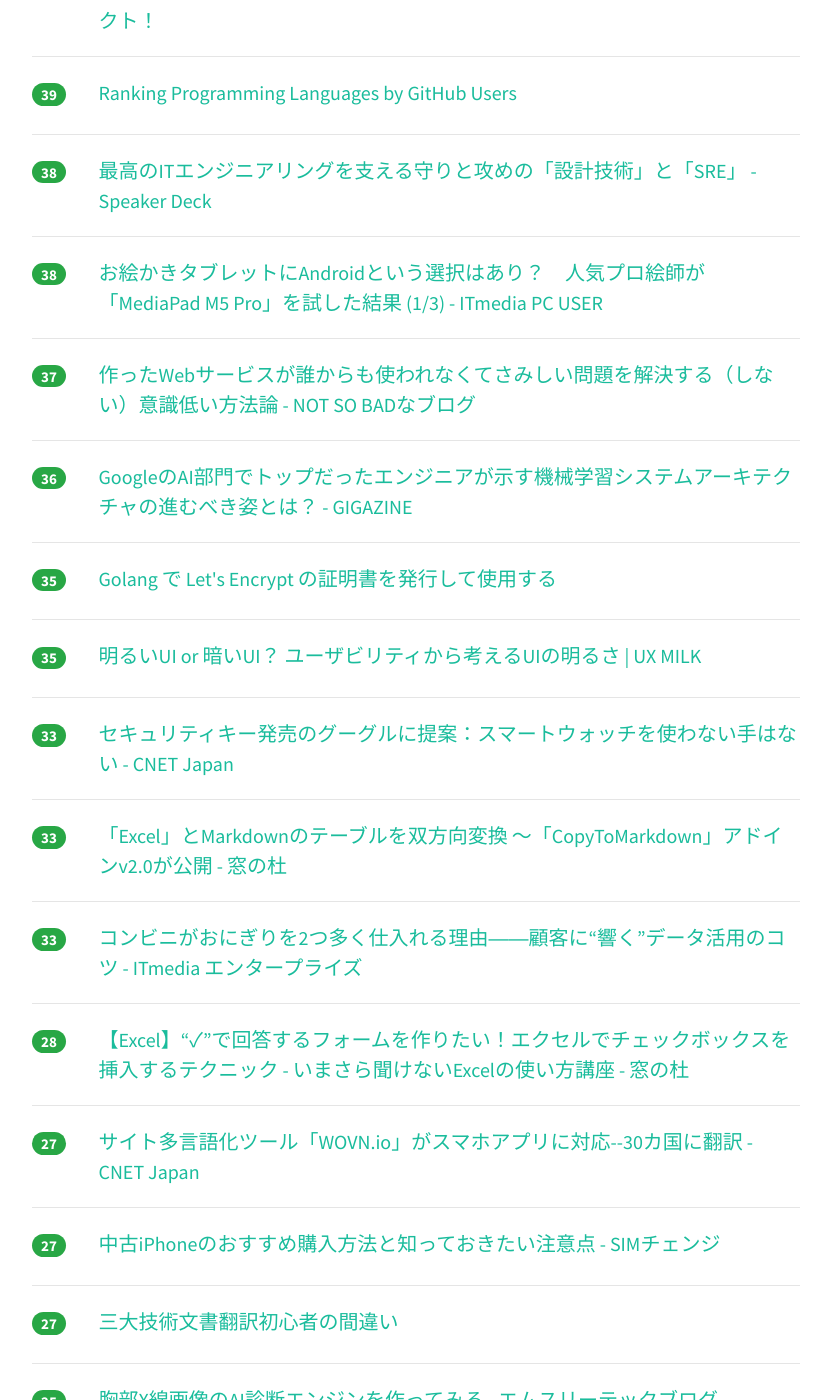
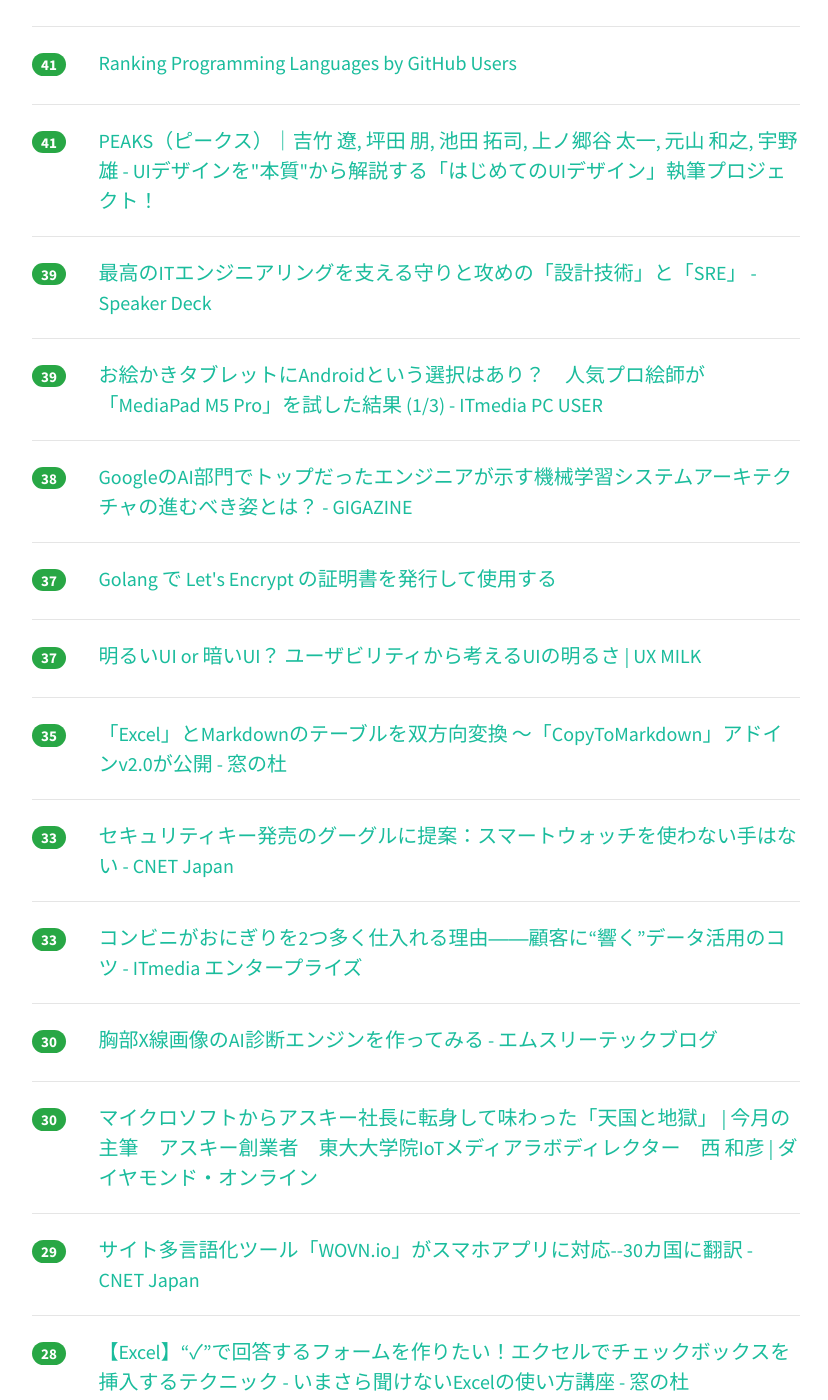
Before and after one commit to yatta47/hatena-matome-site, a Jekyll site: the page built from _posts/2018-07-30-hatena.md, in a window 1280 px wide and 1400 px high, scrolled down 1912 px. Shown: the whole window, without its empty margins (224-1052 px from the left). Built offline with Jekyll 4.4.1, drawn with Linux system fonts in a browser that asks for light colours; nearby versions of some CDN libraries; some of the changed text lies outside the part shown.

Commit message:
Updated 2018-07-30

```diff
--- a/_posts/2018-07-30-hatena.md
+++ b/_posts/2018-07-30-hatena.md
@@ -1,64 +1,64 @@
 ---
 layout: post
 title:  "2018-07-30 はてぶIT"
-date:   2018-07-30 19:00:46
+date:   2018-07-30 20:01:38
 tags: [it-hotentry]
 ---
-64 件のデータあり
+67 件のデータあり
 
 <hr><div class="row">
-<div class="col-1"><span class="badge badge-pill badge-success h2">605</span></div>
+<div class="col-1"><span class="badge badge-pill badge-success h2">625</span></div>
 <div class="col-11"><a href='http://waenavi.hatenablog.jp/entry/20180729/1532867725' target='_blank'>【ExcelとCSV】本気で理解したい初心者のためのCSV勉強会資料 - わえなび ワード＆エクセル問題集</a></div>
 </div>
 <hr>
 <div class="row">
-<div class="col-1"><span class="badge badge-pill badge-success h2">258</span></div>
+<div class="col-1"><span class="badge badge-pill badge-success h2">290</span></div>
 <div class="col-11"><a href='https://yandod.github.io/blog/2018/07/29/highschool-programming-textbook/' target='_blank'>高校で使われているプログラミングの教科書を全部購入して比較 (情報の科学) - Yusuke Ando a.k.a yando</a></div>
 </div>
 <hr>
 <div class="row">
-<div class="col-1"><span class="badge badge-pill badge-success h2">225</span></div>
+<div class="col-1"><span class="badge badge-pill badge-success h2">236</span></div>
 <div class="col-11"><a href='https://pc.watch.impress.co.jp/docs/column/yajiuma-mini-review/1135249.html' target='_blank'>【やじうまミニレビュー】PCや家電の物理スイッチをスマートフォンから操作できるIoTデバイス「Switch Bot」 - PC Watch</a></div>
 </div>
 <hr>
 <div class="row">
-<div class="col-1"><span class="badge badge-pill badge-success h2">185</span></div>
+<div class="col-1"><span class="badge badge-pill badge-success h2">216</span></div>
 <div class="col-11"><a href='https://gigazine.net/news/20180730-site-reliability-engineering/' target='_blank'>Googleによるシステム開発・維持管理ノウハウをまとめた本が無料公開中 - GIGAZINE</a></div>
 </div>
 <hr>
 <div class="row">
-<div class="col-1"><span class="badge badge-pill badge-success h2">181</span></div>
+<div class="col-1"><span class="badge badge-pill badge-success h2">197</span></div>
 <div class="col-11"><a href='https://note.mu/llminatoll/n/nfd4ea73d58a1' target='_blank'>【たった1時間半でできる】YouTube動画でDocker Laravel開発環境ハンズオン #YYPHP｜湊川あい@わかばちゃんと学ぶ本 発売中｜note</a></div>
 </div>
 <hr>
 <div class="row">
-<div class="col-1"><span class="badge badge-pill badge-success h2">120</span></div>
+<div class="col-1"><span class="badge badge-pill badge-success h2">142</span></div>
+<div class="col-11"><a href='https://qiita.com/aimof/items/d68bdb347283ee2dbccf' target='_blank'>スピード感重視なのでテストは書かない。テストはなぜ開発を遅くするか</a></div>
+</div>
+<hr>
+<div class="row">
+<div class="col-1"><span class="badge badge-pill badge-success h2">121</span></div>
 <div class="col-11"><a href='https://tike.hatenablog.com/entry/2018/07/29/213255' target='_blank'>SEOポイズニングの手法を使用した偽ECサイトについて - tike blog</a></div>
 </div>
 <hr>
 <div class="row">
-<div class="col-1"><span class="badge badge-pill badge-success h2">109</span></div>
-<div class="col-11"><a href='https://qiita.com/aimof/items/d68bdb347283ee2dbccf' target='_blank'>スピード感重視なのでテストは書かない。テストはなぜ開発を遅くするか</a></div>
+<div class="col-1"><span class="badge badge-pill badge-success h2">118</span></div>
+<div class="col-11"><a href='https://togetter.com/li/1251697' target='_blank'>最近、Googleで複数のキーワードを使って検索すると『勝手に打ち消し線を引いて取捨選択した結果』を返すから不便「すごい検索精度落ちてる」 - Togetter</a></div>
 </div>
 <hr>
 <div class="row">
-<div class="col-1"><span class="badge badge-pill badge-success h2">107</span></div>
+<div class="col-1"><span class="badge badge-pill badge-success h2">114</span></div>
 <div class="col-11"><a href='http://www.atmarkit.co.jp/ait/articles/1807/30/news008.html' target='_blank'>ひよこ大佐、私もTwitterで転職できますか？ (1/4)：教えて！　キラキラお兄さん - ＠IT</a></div>
 </div>
 <hr>
 <div class="row">
-<div class="col-1"><span class="badge badge-pill badge-success h2">80</span></div>
-<div class="col-11"><a href='https://togetter.com/li/1251697' target='_blank'>最近、Googleで複数のキーワードを使って検索すると『勝手に打ち消し線を引いて取捨選択した結果』を返すから不便「すごい検索精度落ちてる」 - Togetter</a></div>
+<div class="col-1"><span class="badge badge-pill badge-success h2">68</span></div>
+<div class="col-11"><a href='https://k0kubun.hatenablog.com/entry/mjit-compaction' target='_blank'>RubyのJITに生成コードのメモリ局所性対策を入れた話 - k0kubun's blog</a></div>
 </div>
 <hr>
 <div class="row">
-<div class="col-1"><span class="badge badge-pill badge-success h2">67</span></div>
+<div class="col-1"><span class="badge badge-pill badge-success h2">68</span></div>
 <div class="col-11"><a href='https://www.publickey1.jp/blog/18/googlecloud_build1120github.html' target='_blank'>Google、「Cloud Build」発表。ビルド／テスト／デプロイの実行をマネージドサービスで提供、1日あたり120分まで無料。GitHubと提携も － Publickey</a></div>
-</div>
-<hr>
-<div class="row">
-<div class="col-1"><span class="badge badge-pill badge-success h2">66</span></div>
-<div class="col-11"><a href='https://k0kubun.hatenablog.com/entry/mjit-compaction' target='_blank'>RubyのJITに生成コードのメモリ局所性対策を入れた話 - k0kubun's blog</a></div>
 </div>
 <hr>
 <div class="row">
@@ -67,13 +67,18 @@ tags: [it-hotentry]
 </div>
 <hr>
 <div class="row">
-<div class="col-1"><span class="badge badge-pill badge-success h2">55</span></div>
+<div class="col-1"><span class="badge badge-pill badge-success h2">56</span></div>
 <div class="col-11"><a href='https://medium.com/@YoshuaDilhamKishi/ba798b2b6e5c' target='_blank'>シリコンバレーのアクセラレーターを受けて感じている事 – Yoshua Dilham Kishi – Medium</a></div>
 </div>
 <hr>
 <div class="row">
-<div class="col-1"><span class="badge badge-pill badge-success h2">46</span></div>
+<div class="col-1"><span class="badge badge-pill badge-success h2">48</span></div>
 <div class="col-11"><a href='https://jp.techcrunch.com/2018/07/30/arm/' target='_blank'>ソフトバンク傘下のARMが米データ分析企業Treasure Dataを6億ドルで買収か | TechCrunch Japan</a></div>
+</div>
+<hr>
+<div class="row">
+<div class="col-1"><span class="badge badge-pill badge-success h2">45</span></div>
+<div class="col-11"><a href='https://blog.notsobad.jp/entry/2018/07/30/110000' target='_blank'>作ったWebサービスが誰からも使われなくてさみしい問題を解決する（しない）意識低い方法論 - NOT SO BADなブログ</a></div>
 </div>
 <hr>
 <div class="row">
@@ -83,42 +88,42 @@ tags: [it-hotentry]
 <hr>
 <div class="row">
 <div class="col-1"><span class="badge badge-pill badge-success h2">41</span></div>
+<div class="col-11"><a href='https://www.benfrederickson.com/ranking-programming-languages-by-github-users/' target='_blank'>Ranking Programming Languages by GitHub Users</a></div>
+</div>
+<hr>
+<div class="row">
+<div class="col-1"><span class="badge badge-pill badge-success h2">41</span></div>
 <div class="col-11"><a href='https://peaks.cc/ui_design' target='_blank'>PEAKS（ピークス）｜吉竹 遼, 坪田 朋, 池田 拓司, 上ノ郷谷 太一, 元山 和之, 宇野 雄 - UIデザインを&quot;本質&quot;から解説する「はじめてのUIデザイン」執筆プロジェクト！</a></div>
 </div>
 <hr>
 <div class="row">
 <div class="col-1"><span class="badge badge-pill badge-success h2">39</span></div>
-<div class="col-11"><a href='https://www.benfrederickson.com/ranking-programming-languages-by-github-users/' target='_blank'>Ranking Programming Languages by GitHub Users</a></div>
+<div class="col-11"><a href='https://speakerdeck.com/katsuhisa91/zui-gao-falseitenziniaringuwozhi-erushou-ritogong-mefalse-she-ji-ji-shu-to-sre?slide=125' target='_blank'>最高のITエンジニアリングを支える守りと攻めの「設計技術」と「SRE」 - Speaker Deck</a></div>
+</div>
+<hr>
+<div class="row">
+<div class="col-1"><span class="badge badge-pill badge-success h2">39</span></div>
+<div class="col-11"><a href='http://www.itmedia.co.jp/pcuser/articles/1807/30/news043.html' target='_blank'>お絵かきタブレットにAndroidという選択はあり？　人気プロ絵師が「MediaPad M5 Pro」を試した結果 (1/3) - ITmedia PC USER</a></div>
 </div>
 <hr>
 <div class="row">
 <div class="col-1"><span class="badge badge-pill badge-success h2">38</span></div>
-<div class="col-11"><a href='https://speakerdeck.com/katsuhisa91/zui-gao-falseitenziniaringuwozhi-erushou-ritogong-mefalse-she-ji-ji-shu-to-sre?slide=125' target='_blank'>最高のITエンジニアリングを支える守りと攻めの「設計技術」と「SRE」 - Speaker Deck</a></div>
-</div>
-<hr>
-<div class="row">
-<div class="col-1"><span class="badge badge-pill badge-success h2">38</span></div>
-<div class="col-11"><a href='http://www.itmedia.co.jp/pcuser/articles/1807/30/news043.html' target='_blank'>お絵かきタブレットにAndroidという選択はあり？　人気プロ絵師が「MediaPad M5 Pro」を試した結果 (1/3) - ITmedia PC USER</a></div>
+<div class="col-11"><a href='https://gigazine.net/news/20180730-ml-system-architecture-blueprint/' target='_blank'>GoogleのAI部門でトップだったエンジニアが示す機械学習システムアーキテクチャの進むべき姿とは？ - GIGAZINE</a></div>
 </div>
 <hr>
 <div class="row">
 <div class="col-1"><span class="badge badge-pill badge-success h2">37</span></div>
-<div class="col-11"><a href='https://blog.notsobad.jp/entry/2018/07/30/110000' target='_blank'>作ったWebサービスが誰からも使われなくてさみしい問題を解決する（しない）意識低い方法論 - NOT SO BADなブログ</a></div>
+<div class="col-11"><a href='https://qiita.com/kjm/items/292f6f262891c60fcaa2' target='_blank'>Golang で Let's Encrypt の証明書を発行して使用する</a></div>
 </div>
 <hr>
 <div class="row">
-<div class="col-1"><span class="badge badge-pill badge-success h2">36</span></div>
-<div class="col-11"><a href='https://gigazine.net/news/20180730-ml-system-architecture-blueprint/' target='_blank'>GoogleのAI部門でトップだったエンジニアが示す機械学習システムアーキテクチャの進むべき姿とは？ - GIGAZINE</a></div>
+<div class="col-1"><span class="badge badge-pill badge-success h2">37</span></div>
+<div class="col-11"><a href='https://uxmilk.jp/73874' target='_blank'>明るいUI or 暗いUI？ ユーザビリティから考えるUIの明るさ | UX MILK</a></div>
 </div>
 <hr>
 <div class="row">
 <div class="col-1"><span class="badge badge-pill badge-success h2">35</span></div>
-<div class="col-11"><a href='https://qiita.com/kjm/items/292f6f262891c60fcaa2' target='_blank'>Golang で Let's Encrypt の証明書を発行して使用する</a></div>
-</div>
-<hr>
-<div class="row">
-<div class="col-1"><span class="badge badge-pill badge-success h2">35</span></div>
-<div class="col-11"><a href='https://uxmilk.jp/73874' target='_blank'>明るいUI or 暗いUI？ ユーザビリティから考えるUIの明るさ | UX MILK</a></div>
+<div class="col-11"><a href='https://forest.watch.impress.co.jp/docs/news/1135371.html' target='_blank'>「Excel」とMarkdownのテーブルを双方向変換 ～「CopyToMarkdown」アドインv2.0が公開 - 窓の杜</a></div>
 </div>
 <hr>
 <div class="row">
@@ -128,12 +133,22 @@ tags: [it-hotentry]
 <hr>
 <div class="row">
 <div class="col-1"><span class="badge badge-pill badge-success h2">33</span></div>
-<div class="col-11"><a href='https://forest.watch.impress.co.jp/docs/news/1135371.html' target='_blank'>「Excel」とMarkdownのテーブルを双方向変換 ～「CopyToMarkdown」アドインv2.0が公開 - 窓の杜</a></div>
+<div class="col-11"><a href='http://www.itmedia.co.jp/enterprise/articles/1807/29/news005.html' target='_blank'>コンビニがおにぎりを2つ多く仕入れる理由――顧客に“響く”データ活用のコツ - ITmedia エンタープライズ</a></div>
 </div>
 <hr>
 <div class="row">
-<div class="col-1"><span class="badge badge-pill badge-success h2">33</span></div>
-<div class="col-11"><a href='http://www.itmedia.co.jp/enterprise/articles/1807/29/news005.html' target='_blank'>コンビニがおにぎりを2つ多く仕入れる理由――顧客に“響く”データ活用のコツ - ITmedia エンタープライズ</a></div>
+<div class="col-1"><span class="badge badge-pill badge-success h2">30</span></div>
+<div class="col-11"><a href='https://www.m3tech.blog/entry/2018/07/30/111202' target='_blank'>胸部X線画像のAI診断エンジンを作ってみる - エムスリーテックブログ</a></div>
+</div>
+<hr>
+<div class="row">
+<div class="col-1"><span class="badge badge-pill badge-success h2">30</span></div>
+<div class="col-11"><a href='https://diamond.jp/articles/-/175882' target='_blank'>マイクロソフトからアスキー社長に転身して味わった「天国と地獄」 | 今月の主筆　アスキー創業者　東大大学院IoTメディアラボディレクター　西 和彦 | ダイヤモンド・オンライン</a></div>
+</div>
+<hr>
+<div class="row">
+<div class="col-1"><span class="badge badge-pill badge-success h2">29</span></div>
+<div class="col-11"><a href='https://japan.cnet.com/article/35123107/' target='_blank'>サイト多言語化ツール「WOVN.io」がスマホアプリに対応--30カ国に翻訳 - CNET Japan</a></div>
 </div>
 <hr>
 <div class="row">
@@ -142,8 +157,8 @@ tags: [it-hotentry]
 </div>
 <hr>
 <div class="row">
-<div class="col-1"><span class="badge badge-pill badge-success h2">27</span></div>
-<div class="col-11"><a href='https://japan.cnet.com/article/35123107/' target='_blank'>サイト多言語化ツール「WOVN.io」がスマホアプリに対応--30カ国に翻訳 - CNET Japan</a></div>
+<div class="col-1"><span class="badge badge-pill badge-success h2">28</span></div>
+<div class="col-11"><a href='https://gigazine.net/news/20170221-late-start-programmers/' target='_blank'>30代後半や50代からでもソフトウェア開発者になるのには遅くないという10人の実例 - GIGAZINE</a></div>
 </div>
 <hr>
 <div class="row">
@@ -158,22 +173,17 @@ tags: [it-hotentry]
 <hr>
 <div class="row">
 <div class="col-1"><span class="badge badge-pill badge-success h2">25</span></div>
-<div class="col-11"><a href='https://www.m3tech.blog/entry/2018/07/30/111202' target='_blank'>胸部X線画像のAI診断エンジンを作ってみる - エムスリーテックブログ</a></div>
+<div class="col-11"><a href='https://tech.speee.jp/entry/2018/07/30/110000' target='_blank'>Speeeで広告システム作ってるエンジニアが日々やっていること - Speee DEVELOPER BLOG</a></div>
+</div>
+<hr>
+<div class="row">
+<div class="col-1"><span class="badge badge-pill badge-success h2">25</span></div>
+<div class="col-11"><a href='https://headlines.yahoo.co.jp/hl?a=20180729-00050105-yom-pol' target='_blank'>スマホにマイナンバーカード機能搭載…法改正へ（読売新聞） - Yahoo!ニュース</a></div>
 </div>
 <hr>
 <div class="row">
 <div class="col-1"><span class="badge badge-pill badge-success h2">25</span></div>
 <div class="col-11"><a href='https://medium.com/google-cloud-jp/fd211a8a4ded' target='_blank'>BigQuery MLの線形回帰で電力需要予測やってみた – google-cloud-jp – Medium</a></div>
-</div>
-<hr>
-<div class="row">
-<div class="col-1"><span class="badge badge-pill badge-success h2">24</span></div>
-<div class="col-11"><a href='https://tech.speee.jp/entry/2018/07/30/110000' target='_blank'>Speeeで広告システム作ってるエンジニアが日々やっていること - Speee DEVELOPER BLOG</a></div>
-</div>
-<hr>
-<div class="row">
-<div class="col-1"><span class="badge badge-pill badge-success h2">24</span></div>
-<div class="col-11"><a href='https://gigazine.net/news/20170221-late-start-programmers/' target='_blank'>30代後半や50代からでもソフトウェア開発者になるのには遅くないという10人の実例 - GIGAZINE</a></div>
 </div>
 <hr>
 <div class="row">
@@ -188,17 +198,17 @@ tags: [it-hotentry]
 <hr>
 <div class="row">
 <div class="col-1"><span class="badge badge-pill badge-success h2">23</span></div>
-<div class="col-11"><a href='https://diamond.jp/articles/-/175882' target='_blank'>マイクロソフトからアスキー社長に転身して味わった「天国と地獄」 | 今月の主筆　アスキー創業者　東大大学院IoTメディアラボディレクター　西 和彦 | ダイヤモンド・オンライン</a></div>
+<div class="col-11"><a href='http://www.itmedia.co.jp/enterprise/articles/1807/30/news062.html' target='_blank'>今度は「NetSpectre」の脆弱性、Spectreより広範な影響の恐れ - ITmedia エンタープライズ</a></div>
+</div>
+<hr>
+<div class="row">
+<div class="col-1"><span class="badge badge-pill badge-success h2">23</span></div>
+<div class="col-11"><a href='http://www.itmedia.co.jp/enterprise/articles/1807/30/news005.html' target='_blank'>最初の自動化で「大失敗」して得た気付き――SREはトライ＆エラーが全てである (1/3) - ITmedia エンタープライズ</a></div>
 </div>
 <hr>
 <div class="row">
 <div class="col-1"><span class="badge badge-pill badge-success h2">22</span></div>
 <div class="col-11"><a href='http://techblog.oscasierra.net/entry/2018/07/29/234640' target='_blank'>WEBエンジニア勉強会 #08 を開催しました - OSCAの技術ブログ</a></div>
-</div>
-<hr>
-<div class="row">
-<div class="col-1"><span class="badge badge-pill badge-success h2">22</span></div>
-<div class="col-11"><a href='https://headlines.yahoo.co.jp/hl?a=20180729-00050105-yom-pol' target='_blank'>スマホにマイナンバーカード機能搭載…法改正へ（読売新聞） - Yahoo!ニュース</a></div>
 </div>
 <hr>
 <div class="row">
@@ -212,8 +222,8 @@ tags: [it-hotentry]
 </div>
 <hr>
 <div class="row">
-<div class="col-1"><span class="badge badge-pill badge-success h2">21</span></div>
-<div class="col-11"><a href='http://www.itmedia.co.jp/enterprise/articles/1807/30/news062.html' target='_blank'>今度は「NetSpectre」の脆弱性、Spectreより広範な影響の恐れ - ITmedia エンタープライズ</a></div>
+<div class="col-1"><span class="badge badge-pill badge-success h2">19</span></div>
+<div class="col-11"><a href='https://akiba-pc.watch.impress.co.jp/docs/sp/1134826.html' target='_blank'>「モバイル液晶」今から始めてみませんか？「持ち運べる」たったそれだけで、広がる可能性 - AKIBA PC Hotline!</a></div>
 </div>
 <hr>
 <div class="row">
@@ -222,28 +232,28 @@ tags: [it-hotentry]
 </div>
 <hr>
 <div class="row">
-<div class="col-1"><span class="badge badge-pill badge-success h2">19</span></div>
-<div class="col-11"><a href='http://www.itmedia.co.jp/enterprise/articles/1807/30/news005.html' target='_blank'>最初の自動化で「大失敗」して得た気付き――SREはトライ＆エラーが全てである (1/3) - ITmedia エンタープライズ</a></div>
+<div class="col-1"><span class="badge badge-pill badge-success h2">18</span></div>
+<div class="col-11"><a href='https://webtan.impress.co.jp/e/2018/07/30/29837' target='_blank'>大企業がローカルSEOのために考慮すべきハイパーローカル市場対応（後編） | Moz - SEOとインバウンドマーケティングの実践情報 | Web担当者Forum</a></div>
+</div>
+<hr>
+<div class="row">
+<div class="col-1"><span class="badge badge-pill badge-success h2">18</span></div>
+<div class="col-11"><a href='https://japan.cnet.com/article/35123249/' target='_blank'>「Alexa、赤十字で100円を寄付して」--アマゾンのスマートスピーカで寄付が可能に - CNET Japan</a></div>
 </div>
 <hr>
 <div class="row">
 <div class="col-1"><span class="badge badge-pill badge-success h2">17</span></div>
-<div class="col-11"><a href='https://webtan.impress.co.jp/e/2018/07/30/29837' target='_blank'>大企業がローカルSEOのために考慮すべきハイパーローカル市場対応（後編） | Moz - SEOとインバウンドマーケティングの実践情報 | Web担当者Forum</a></div>
+<div class="col-11"><a href='https://internet.watch.impress.co.jp/docs/yajiuma/1135384.html' target='_blank'>電車内で泥酔する日本人サラリーマンのあの写真、英国でアート化され販売中と判明【やじうまWatch】 - INTERNET Watch</a></div>
 </div>
 <hr>
 <div class="row">
 <div class="col-1"><span class="badge badge-pill badge-success h2">17</span></div>
-<div class="col-11"><a href='https://akiba-pc.watch.impress.co.jp/docs/sp/1134826.html' target='_blank'>「モバイル液晶」今から始めてみませんか？「持ち運べる」たったそれだけで、広がる可能性 - AKIBA PC Hotline!</a></div>
+<div class="col-11"><a href='https://japan.cnet.com/article/35123257/' target='_blank'>楽天とぐるなび、資本業務提携を締結--会員のIDやポイントプログラムの連携強化へ - CNET Japan</a></div>
 </div>
 <hr>
 <div class="row">
 <div class="col-1"><span class="badge badge-pill badge-success h2">16</span></div>
-<div class="col-11"><a href='https://internet.watch.impress.co.jp/docs/yajiuma/1135384.html' target='_blank'>電車内で泥酔する日本人サラリーマンのあの写真、英国でアート化され販売中と判明【やじうまWatch】 - INTERNET Watch</a></div>
-</div>
-<hr>
-<div class="row">
-<div class="col-1"><span class="badge badge-pill badge-success h2">16</span></div>
-<div class="col-11"><a href='https://japan.cnet.com/article/35123249/' target='_blank'>「Alexa、赤十字で100円を寄付して」--アマゾンのスマートスピーカで寄付が可能に - CNET Japan</a></div>
+<div class="col-11"><a href='https://news.mynavi.jp/article/dont_run_on_linux-2/' target='_blank'>実行してはいけないLinuxコマンド(2) Ubuntu Desktopで『rm -rf /』を実行 | マイナビニュース</a></div>
 </div>
 <hr>
 <div class="row">
@@ -257,18 +267,8 @@ tags: [it-hotentry]
 </div>
 <hr>
 <div class="row">
-<div class="col-1"><span class="badge badge-pill badge-success h2">14</span></div>
-<div class="col-11"><a href='https://japan.cnet.com/article/35123257/' target='_blank'>楽天とぐるなび、資本業務提携を締結--会員のIDやポイントプログラムの連携強化へ - CNET Japan</a></div>
-</div>
-<hr>
-<div class="row">
 <div class="col-1"><span class="badge badge-pill badge-success h2">13</span></div>
 <div class="col-11"><a href='https://japan.cnet.com/article/35123234/' target='_blank'>Bluetoothに盗聴やデータ改ざんを許す実装上の脆弱性--対策はアップデート適用 - CNET Japan</a></div>
-</div>
-<hr>
-<div class="row">
-<div class="col-1"><span class="badge badge-pill badge-success h2">13</span></div>
-<div class="col-11"><a href='https://news.mynavi.jp/article/dont_run_on_linux-2/' target='_blank'>実行してはいけないLinuxコマンド(2) Ubuntu Desktopで『rm -rf /』を実行 | マイナビニュース</a></div>
 </div>
 <hr>
 <div class="row">
@@ -289,6 +289,11 @@ tags: [it-hotentry]
 <div class="row">
 <div class="col-1"><span class="badge badge-pill badge-success h2">12</span></div>
 <div class="col-11"><a href='https://japanese.engadget.com/2018/07/27/amazon-28/' target='_blank'>Amazonの顔認識システム、米議員28名を犯罪者として「検出」。人種によって認識にバラつき - Engadget 日本版</a></div>
+</div>
+<hr>
+<div class="row">
+<div class="col-1"><span class="badge badge-pill badge-success h2">12</span></div>
+<div class="col-11"><a href='https://qiita.com/hisawa/items/24204ec8737b87f99b1e' target='_blank'>fzfを使用してgit grepを行う</a></div>
 </div>
 <hr>
 <div class="row">
@@ -326,3 +331,13 @@ tags: [it-hotentry]
 <div class="col-11"><a href='https://jp.techcrunch.com/2018/07/30/2018-07-29-wework-is-just-one-facet-of-softbanks-bet-on-real-estate/' target='_blank'>SoftBankの投資戦略を検討する――WeWorkへの5億ドルもテーマの一つに過ぎない | TechCrunch Japan</a></div>
 </div>
 <hr>
+<div class="row">
+<div class="col-1"><span class="badge badge-pill badge-success h2">7</span></div>
+<div class="col-11"><a href='https://qiita.com/m_mitsuhide/items/f16d988ec491b7800ace' target='_blank'>f16d988ec491b7800ace</a></div>
+</div>
+<hr>
+<div class="row">
+<div class="col-1"><span class="badge badge-pill badge-success h2">3</span></div>
+<div class="col-11"><a href='http://ch.nicovideo.jp/kawango/blomaga/ar1638568' target='_blank'>人間と将来のAIにおけるプライドの置き場所の話:川上量生 公式ブログ - ブロマガ</a></div>
+</div>
+<hr>
```
